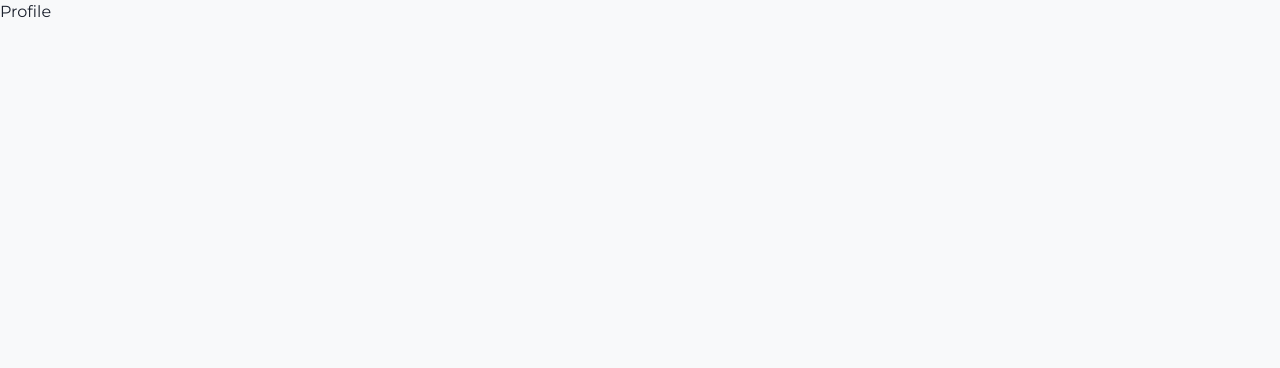
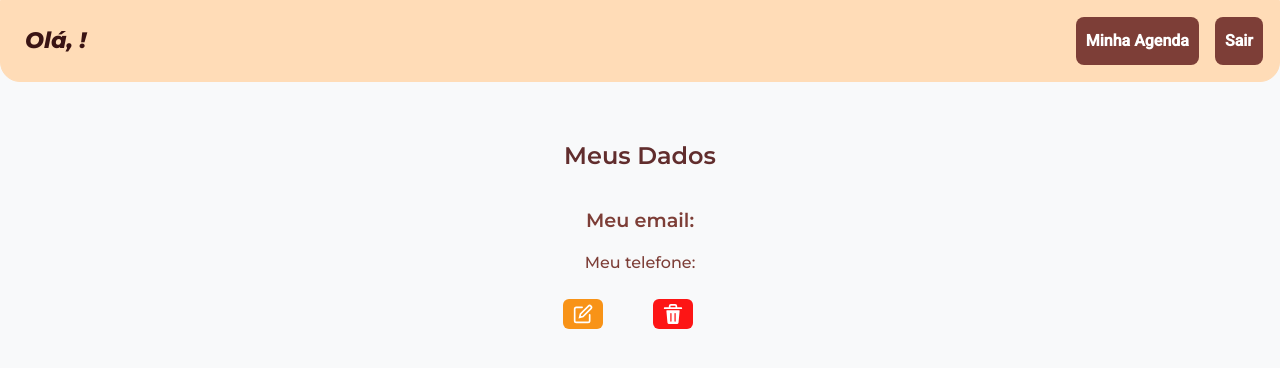
Before and after one commit to Projetos-M6/teste-tecnico-fullstack-front-susimararoberti, a React (Create React App) app: page /profile in a window 1280 px wide. Shown: the top 368 px of the page. Built offline with nearby package versions, Linux system fonts and the light colour scheme; no server answers; sample sign-in values are in the browser's storage.

Commit message:
feat: inserido o profile do usuário

```diff
--- a/src/components/Header/index.jsx
+++ b/src/components/Header/index.jsx
@@ -6,7 +6,7 @@ import { Header } from "./styles";
 
 import API from "../../services/api";
 
-function HeaderComp() {
+function HeaderComp({ type }) {
   const history = useHistory();
   const [user, setUser] = useState("");
   const [token] = useState(JSON.parse(localStorage.getItem("token")));
@@ -23,10 +23,14 @@ function HeaderComp() {
 
   useEffect(() => {
     loadUser();
-  });
+  }, []);
 
   const toProfile = () => {
     history.push("/profile");
+  };
+
+  const toContacts = () => {
+    history.push("/contacts");
   };
 
   const logout = () => {
@@ -34,16 +38,37 @@ function HeaderComp() {
     return history.push("/");
   };
 
+  switch (type) {
+    case "profile":
       return (
         <Header>
           <h1>Olá, {user}!</h1>
           <div>
-        <ButtonComp onclick={toProfile} nameButton={"Meu Perfil"}></ButtonComp>
+            <ButtonComp
+              onclick={toContacts}
+              nameButton={"Minha Agenda"}
+            ></ButtonComp>
+
+            <ButtonComp onclick={logout} nameButton={"Sair"}></ButtonComp>
+          </div>
+        </Header>
+      );
+
+    default:
+      return (
+        <Header>
+          <h1>Olá, {user}! to no default</h1>
+          <div>
+            <ButtonComp
+              onclick={toProfile}
+              nameButton={"Meu Perfil"}
+            ></ButtonComp>
 
             <ButtonComp onclick={logout} nameButton={"Sair"}></ButtonComp>
           </div>
         </Header>
       );
   }
+}
 
 export default HeaderComp;
--- a/src/components/List/index.jsx
+++ b/src/components/List/index.jsx
@@ -49,7 +49,7 @@ function List({ name, email, phone, id }) {
     formState: { errors },
   } = useForm({ resolver: yupResolver(schema) });
 
-  const editEntry = (obj) => {
+  const editContact = (obj) => {
     API.patch(
       `/contacts/${obj.id}`,
       { name: obj.name, email: obj.email, phone: obj.phone },
@@ -64,7 +64,7 @@ function List({ name, email, phone, id }) {
     onClose();
   };
 
-  const deleteEntry = (id) => {
+  const deleteContact = (id) => {
     API.delete(`/contacts/${id}`, {
       headers: {
         Authorization: `Bearer ${token}`,
@@ -84,7 +84,7 @@ function List({ name, email, phone, id }) {
           <Button onClick={onOpen} bgColor="#f89317">
             <EditIcon w={[3, 4, 5]} h={[3, 4, 5]} color="#FFFFFF" />
           </Button>
-          <Button onClick={() => deleteEntry(id)} bgColor={"#fd1515"}>
+          <Button onClick={() => deleteContact(id)} bgColor={"#fd1515"}>
             <DeleteIcon w={[3, 4, 5]} h={[3, 4, 5]} color="#FFFFFF" />
           </Button>
         </Flex>
@@ -102,7 +102,7 @@ function List({ name, email, phone, id }) {
               </ModalHeader>
               <ModalCloseButton />
               <ModalBody>
-                <form onSubmit={handleSubmit(editEntry)}>
+                <form onSubmit={handleSubmit(editContact)}>
                   <Flex flexDir={"column"} gap={5}>
                     <div>
                       <Input
--- a/src/pages/contacts/index.jsx
+++ b/src/pages/contacts/index.jsx
@@ -1,4 +1,5 @@
 import { useForm } from "react-hook-form";
+import { useHistory } from "react-router-dom";
 import { useEffect, useState } from "react";
 import * as yup from "yup";
 import { yupResolver } from "@hookform/resolvers/yup";
@@ -15,6 +16,7 @@ import { toast } from "react-toastify";
 
 function Contacts() {
   const [token] = useState(JSON.parse(localStorage.getItem("token")));
+  const history = useHistory();
   const [schedule, setSchedule] = useState([]);
   const schema = yup.object().shape({
     name: yup
@@ -40,7 +42,6 @@ function Contacts() {
     formState: { errors },
   } = useForm({ resolver: yupResolver(schema) });
 
-  /*const history = useHistory();*/
   function loadContacts() {
     API.get("/users", {
       headers: {
@@ -54,6 +55,10 @@ function Contacts() {
   useEffect(() => {
     loadContacts();
   }, []);
+
+  if (!token) {
+    return history.push("/");
+  }
 
   const registred = ({ name, email, phone }) => {
     const contact = {
--- a/src/pages/profile/index.jsx
+++ b/src/pages/profile/index.jsx
@@ -1,5 +1,223 @@
+import { useForm } from "react-hook-form";
+import { useHistory } from "react-router-dom";
+import { useState } from "react";
+import * as yup from "yup";
+import {
+  Box,
+  Button,
+  Flex,
+  Input,
+  Modal,
+  ModalBody,
+  ModalCloseButton,
+  ModalContent,
+  ModalHeader,
+  ModalOverlay,
+  useDisclosure,
+} from "@chakra-ui/react";
+import { DeleteIcon, EditIcon } from "@chakra-ui/icons";
+import { yupResolver } from "@hookform/resolvers/yup";
+import ButtonComp from "../../components/Button";
+import HeaderComp from "../../components/Header";
+
+import { Boxx, Card, Container, Errors } from "./styles";
+
+import API from "../../services/api";
+
+import { toast } from "react-toastify";
+import { useEffect } from "react";
+
 function Profile() {
-  return <h1>Profile</h1>;
+  const [token] = useState(JSON.parse(localStorage.getItem("token")));
+  const history = useHistory();
+  const [profile, setProfile] = useState();
+  const { isOpen, onOpen, onClose } = useDisclosure();
+  const {
+    isOpen: isOpen2,
+    onOpen: onOpen2,
+    onClose: onClose2,
+  } = useDisclosure();
+
+  const schema = yup.object().shape({
+    name: yup
+      .string()
+      .min(4, "Mínimo de 4 letras")
+      .required("Nome e Sobrenome obrigatórios")
+      .matches(
+        /^[A-ZÀ-Ÿ][A-zÀ-ÿ']+\s([A-zÀ-ÿ']\s?)*[A-ZÀ-Ÿ][A-zÀ-ÿ']+$/,
+        "Primeira letra de cada nome maiúscula, " +
+          "sem espaços duplos " +
+          "e sem números"
+      ),
+    email: yup.string().required("Email obrigatório").email("Email inválido"),
+    phone: yup
+      .string()
+      .min(10, "Modelo:9999999999 - 10 posições")
+      .required("Campo obrigatório!"),
+  });
+
+  const {
+    register,
+    handleSubmit,
+    formState: { errors },
+  } = useForm({ resolver: yupResolver(schema) });
+
+  function loadProfile() {
+    API.get("/users", {
+      headers: {
+        Authorization: `Bearer ${token}`,
+      },
+    })
+      .then((resp) => setProfile(resp.data))
+      .catch((err) => console.log(err));
+  }
+
+  useEffect(() => {
+    loadProfile();
+  }, []);
+
+  if (!token) {
+    return history.push("/");
+  }
+
+  const editProfile = (obj) => {
+    API.patch(
+      "/users/update",
+      { name: obj.name, email: obj.email, phone: obj.phone },
+      {
+        headers: {
+          Authorization: `Bearer ${token}`,
+        },
+      }
+    )
+      .then((_) => toast.success("Alterado com sucesso"))
+      .catch((err) => console.log(err));
+    onClose();
+  };
+
+  const deleteProfile = () => {
+    API.delete("/users/delete", {
+      headers: {
+        Authorization: `Bearer ${token}`,
+      },
+    })
+      .then((_) => {
+        localStorage.removeItem("token");
+        return history.push("/");
+      })
+      .catch((err) => console.log(err));
+    onClose2();
+  };
+
+  return (
+    <Container>
+      <HeaderComp type="profile" />
+      <Boxx>
+        <h2>Meus Dados</h2>
+        <Card>
+          <h3>Meu email: {profile?.email}</h3>
+          <p>Meu telefone: {profile?.phone}</p>
+          <Flex>
+            <Button onClick={onOpen} bgColor="#f89317">
+              <EditIcon w={[3, 4, 5]} h={[3, 4, 5]} color="#FFFFFF" />
+            </Button>
+            <Button onClick={onOpen2} bgColor={"#fd1515"}>
+              <DeleteIcon w={[3, 4, 5]} h={[3, 4, 5]} color="#FFFFFF" />
+            </Button>
+          </Flex>
+          <Modal isOpen={isOpen} onClose={onClose}>
+            <ModalOverlay />
+            <ModalContent bgColor={"var(--grey-0)"}>
+              <Box>
+                <ModalHeader
+                  color="#652B19"
+                  bgColor={"var(--brown-5)"}
+                  fontSize={["14px", "16px", "18px"]}
+                >
+                  Editar Meus dados
+                </ModalHeader>
+                <ModalCloseButton />
+                <ModalBody>
+                  <form onSubmit={handleSubmit(editProfile)}>
+                    <Flex flexDir={"column"} gap={5}>
+                      <div>
+                        <label>
+                          Nome:{" "}
+                          {errors.name?.message && (
+                            <Errors> - {errors.name?.message}</Errors>
+                          )}
+                        </label>
+                        <Input
+                          defaultValue={profile?.name}
+                          {...register("name")}
+                        />
+                      </div>
+                      <div>
+                        <label>
+                          Email:{" "}
+                          {errors.email?.message && (
+                            <Errors> - {errors.email?.message}</Errors>
+                          )}
+                        </label>
+                        <Input
+                          defaultValue={profile?.email}
+                          {...register("email")}
+                        />
+                      </div>
+                      <div>
+                        <label>
+                          Telefone:{" "}
+                          {errors.phone?.message && (
+                            <Errors> - {errors.phone?.message}</Errors>
+                          )}
+                        </label>
+                        <Input
+                          defaultValue={profile?.phone}
+                          {...register("phone")}
+                        />
+                      </div>
+                      <ButtonComp
+                        type="submit"
+                        nameButton="Editar"
+                      ></ButtonComp>
+                    </Flex>
+                  </form>
+                </ModalBody>
+              </Box>
+            </ModalContent>
+          </Modal>
+        </Card>
+        <Modal isOpen={isOpen2} onClose={onClose2}>
+          <ModalOverlay />
+          <ModalContent bgColor={"var(--grey-0)"}>
+            <Box>
+              <ModalHeader
+                color="#652B19"
+                bgColor={"var(--brown-5)"}
+                fontSize={["14px", "16px", "18px"]}
+              >
+                Exluir Perfil
+              </ModalHeader>
+              <ModalCloseButton />
+              <ModalBody>
+                <Flex flexDir={"column"} gap={5}>
+                  <h1>Tem certeza que deseja deletar seu Perfil?</h1>
+                  <Button
+                    onClick={() => deleteProfile()}
+                    color="#FFFFFF"
+                    bgColor="#7d3e37"
+                    _hover={{ bg: "#e98661" }}
+                  >
+                    Deletar meu Perfil
+                  </Button>
+                </Flex>
+              </ModalBody>
+            </Box>
+          </ModalContent>
+        </Modal>
+      </Boxx>
+    </Container>
+  );
 }
 
 export default Profile;
--- a/src/pages/profile/styles.js
+++ b/src/pages/profile/styles.js
@@ -0,0 +1,79 @@
+import styled from "styled-components";
+
+export const Container = styled.main`
+  display: flex;
+  flex-direction: column;
+  align-items: center;
+  height: 100vh;
+`;
+
+export const Boxx = styled.section`
+  display: flex;
+  flex-direction: column;
+  align-items: center;
+  width: 90%;
+  margin-top: 2vh;
+
+  h2 {
+    color: var(--brown-0);
+    font-weight: 600;
+    font-size: 1.5rem;
+    margin: 3vh 0;
+
+    @media (max-width: 250px) {
+      font-size: 1rem;
+    }
+  }
+
+  @media (min-width: 500px) {
+    margin-top: 4vh;
+  }
+`;
+
+export const Card = styled.article`
+  display: flex;
+  flex-direction: column;
+  justify-content: space-between;
+  align-items: center;
+
+  h3 {
+    color: var(--brown-1);
+    font-weight: 600;
+    font-size: 1.2rem;
+    margin: 1vh 0;
+
+    @media (max-width: 250px) {
+      font-size: 0.8rem;
+    }
+  }
+
+  p {
+    color: var(--brown-1);
+    font-weight: 500;
+    font-size: 1rem;
+    margin: 1vh 0 3vh 0;
+
+    @media (max-width: 250px) {
+      font-size: 0.6rem;
+    }
+  }
+
+  div {
+    display: flex;
+    flex-direction: row;
+    align-items: center;
+    gap: 50px;
+
+    button {
+      width: 10%;
+      height: 30px;
+      margin: 0;
+    }
+  }
+`;
+
+export const Errors = styled.span`
+  font-size: 0.8rem;
+  font-family: "Roboto", sans-serif;
+  color: var(--red);
+`;
```
Lines whose indentation alone changed are shown as unchanged.
